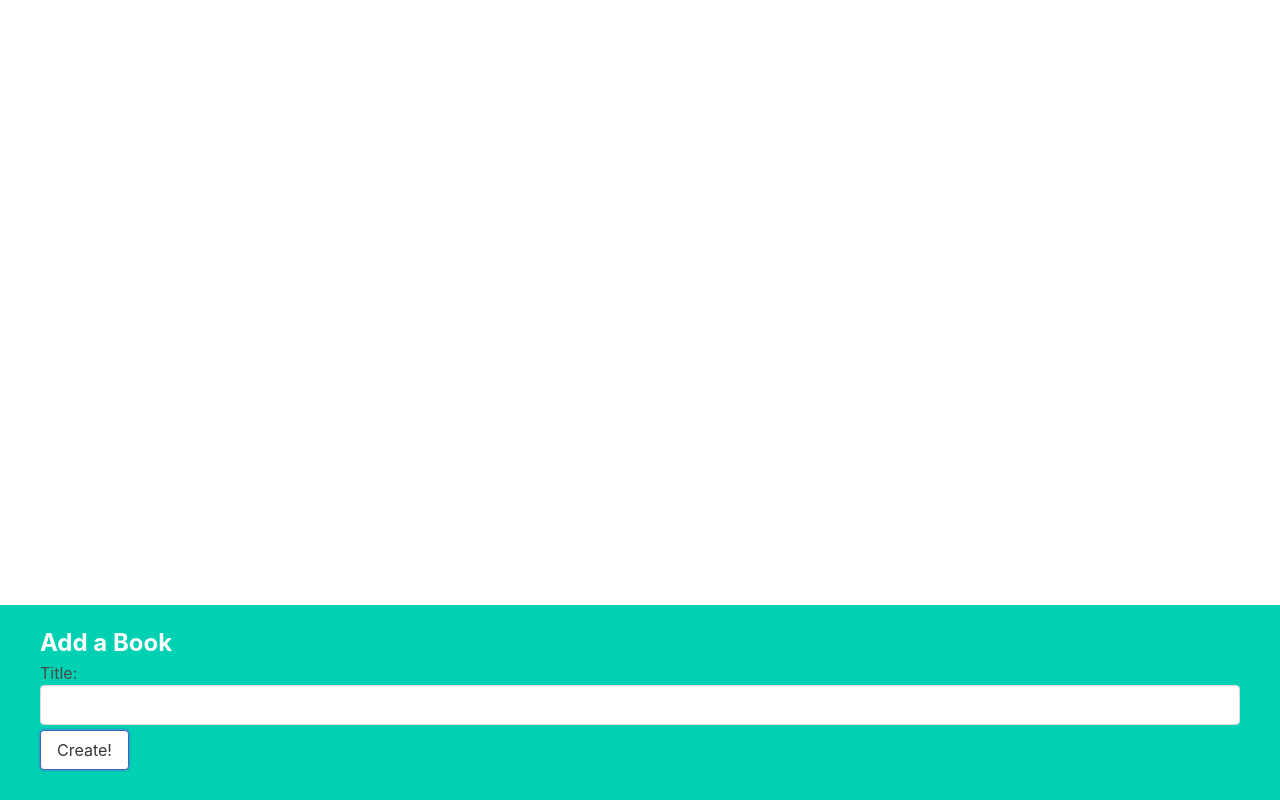
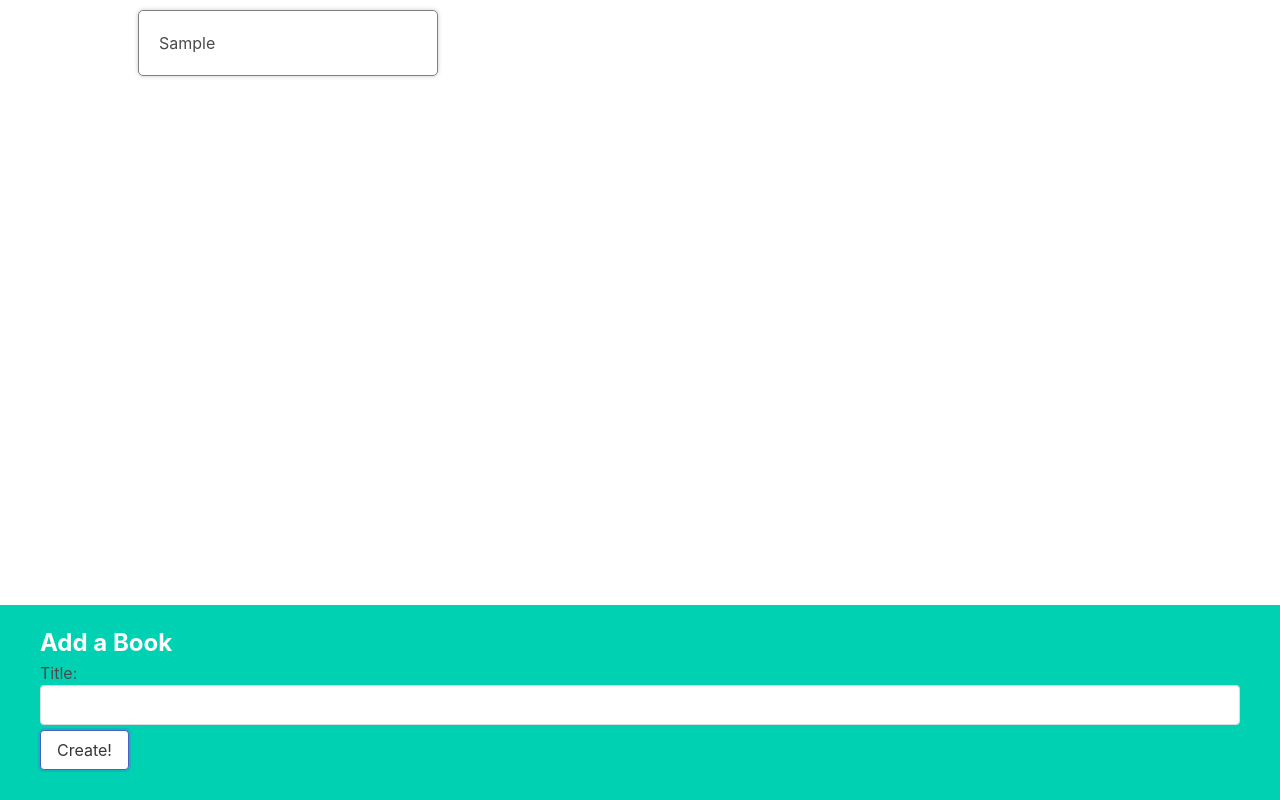
Before and after one commit to poyingHAHA/React_learning, a React (Create React App) app in the folder 5_handle_forms/: page / in a window 1280 px wide. Both pictures are taken after typing "Sample" into the empty fields and a click on the button "Create!". Built offline with nearby package versions, Linux system fonts and the light colour scheme.

Commit message:
5. Displaying book list

```diff
--- a/5_handle_forms/src/App.js
+++ b/5_handle_forms/src/App.js
@@ -1,5 +1,6 @@
 import {useState} from 'react';
 import BookCreate from './components/BookCreate';
+import BookList from './components/BookList';
 
 function App(){
     const [books, setBooks] = useState([]);
@@ -8,14 +9,15 @@ function App(){
         // books.push({id: 123, title: title});
         const updatedBooks = [
             ...books,
-            {id: 123, title}
+            {id: Math.round(Math.random() * 9999), title}
         ];
 
         setBooks(updatedBooks);
     }
 
     return (
-        <div>
+        <div className='app'>
+            <BookList books={books} />
             <BookCreate onCreate={handleCreateBook} />
         </div>
     )
--- a/5_handle_forms/src/components/BookList.js
+++ b/5_handle_forms/src/components/BookList.js
@@ -1,6 +1,14 @@
-function BookList(){
+import BookShow from "./BookShow";
+
+function BookList({ books }){
+    const renderedBooks = books.map((book) => {
+        return <BookShow key={book.id} book={book} />
+    })
+
     return (
-        <div>BookList</div>
+        <div className="book-list">
+            {renderedBooks}
+        </div>
     )
 }
 
--- a/5_handle_forms/src/components/BookShow.js
+++ b/5_handle_forms/src/components/BookShow.js
@@ -1,6 +1,6 @@
-function BookShow(){
+function BookShow({ book }){
     return (
-        <div>BookShow</div>
+        <div className="book-show">{ book.title }</div>
     )
 }
 
```
